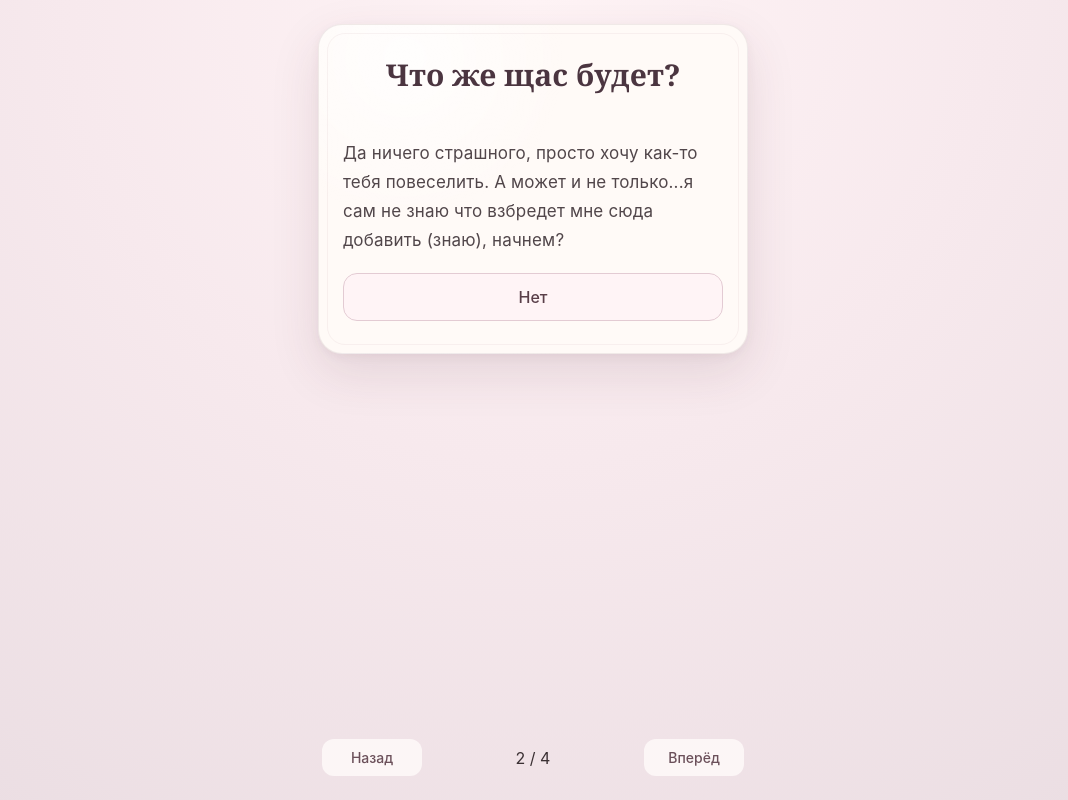
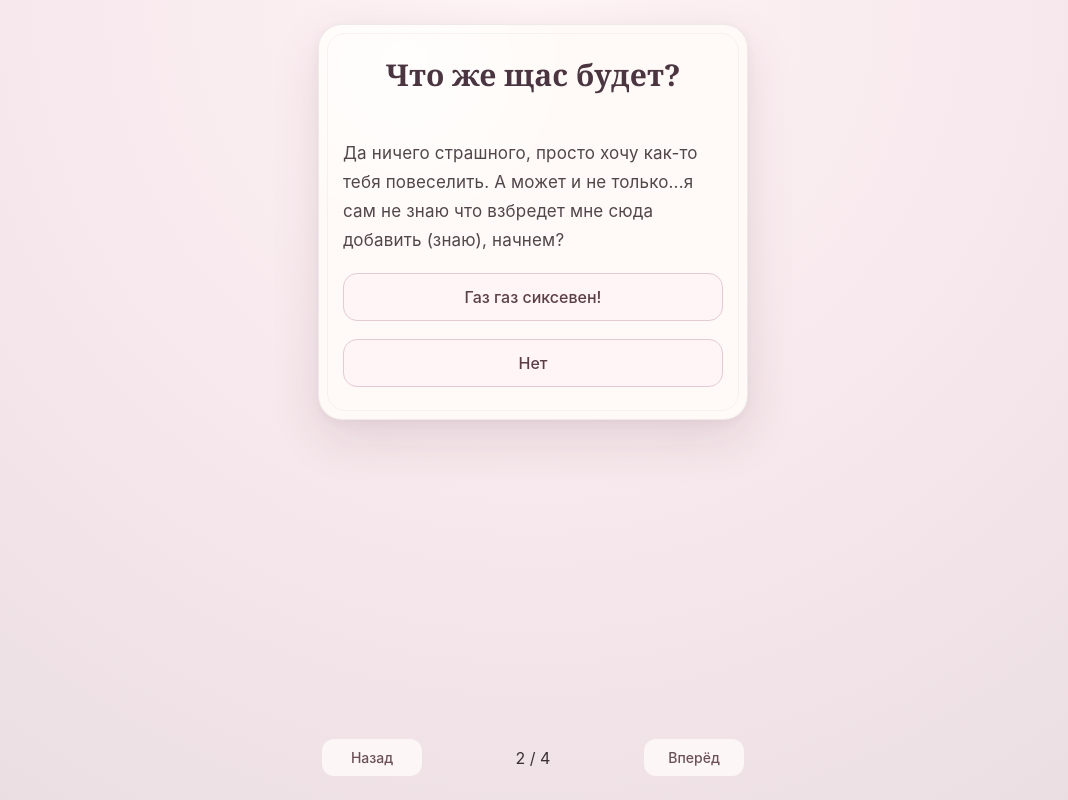
Before and after one commit to PazhiloyChelovek347/memes, a React (Vite) app: page / in a window 1280 px wide. Both pictures are taken after a click on the button "Вперёд". Shown: the whole page, without its empty margins (107-1175 px from the left). Built offline with nearby package versions, Linux system fonts and the light colour scheme.

Commit message:
conditions

```diff
--- a/src/components/page.jsx
+++ b/src/components/page.jsx
@@ -7,15 +7,8 @@ function Page({
   onAnswer,
   onButtonClick,
 }) {
+  const [tapCounts, setTapCounts] = useState({})
   const [messages, setMessages] = useState({})
-    const [tapCounts, setTapCounts] = useState({})
-
-    const handleButtonClick = (index, message) => {
-        setMessages((current) => ({
-            ...current,
-            [index]: message,
-        }))
-    }
 
   const handleTaskClick = (contentIndex, option, optionIndex) => {
     onAnswer(contentIndex, optionIndex)
@@ -109,9 +102,9 @@ function Page({
             return (
               <div key={index} className="interactive">
                 <button
+                  className={`button ${item.variant || 'neutral'} ${item.id && clickedButtons.includes(item.id) ? 'clicked' : ''
+                    }`}
                   onClick={() => {
-                                        handleButtonClick(index, item.message)
-
                     if (item.id) {
                       onButtonClick(item.id)
                     }
@@ -120,9 +113,11 @@ function Page({
                   {item.label}
                 </button>
 
-                                {messages[index] && (
+                {item.id &&
+                  clickedButtons.includes(item.id) &&
+                  item.message && (
                     <p className="button-message">
-                                        {messages[index]}
+                      {item.message}
                     </p>
                   )}
               </div>
--- a/src/content.js
+++ b/src/content.js
@@ -33,12 +33,24 @@ export const pages = [
 				value: 'Да ничего страшного, просто хочу как-то тебя повеселить. А может и не только...я сам не знаю что взбредет мне сюда добавить (знаю), начнем?',
 			},
 			{
+				id: 'sixseven-1',
+				type: 'button',
+				label: 'Газ газ сиксевен!',
+				message: 'Эээээ...не думал что будет так легко, свайпай вправо',
+			},
+			{
 				type: 'button',
 				id: 'no-1',
 				label: 'Нет',
 				message: '',
 			},
-
+			{
+				type: 'text',
+				value: 'Ну ладно... а если ещё раз спросить?',
+				visibleWhen: {
+					clicked: 'no-1',
+				},
+			},
 			{
 				type: 'button',
 				id: 'no-2',
@@ -48,18 +60,17 @@ export const pages = [
 					clicked: 'no-1',
 				},
 			},
-
 			{
 				type: 'text',
-                value: 'Ну ладно... а если ещё раз спросить?',
+				value: 'Ты точно уверена?',
 				visibleWhen: {
-                    clicked: 'no-1',
+					oneFrom: ['no-2', 'no-3'],
 				},
 			},
 			{
 				type: 'button',
 				id: 'no-3',
-                label: 'Нет, задолбал',
+				label: 'ДА, ТОЧНО НЕТ!',
 				message: '',
 				visibleWhen: {
 					all: ['no-1', 'no-2'],
--- a/src/index.css
+++ b/src/index.css
@@ -17,12 +17,10 @@ body {
     sans-serif;
 
   background:
-    radial-gradient(
-      circle at 50% 0%,
+    radial-gradient(circle at 50% 0%,
       #fff4f6 0%,
       #f7e9ed 45%,
-      #eadde2 100%
-    );
+      #eadde2 100%);
 
   color: #3a3033;
 }
@@ -32,6 +30,22 @@ input,
 textarea,
 select {
   font: inherit;
+}
+
+.button.positive {
+  /* пока просто отдельный класс */
+}
+
+.button.neutral {
+  /* обычная кнопка */
+}
+
+.button.negative {
+  /* отрицательная кнопка */
+}
+
+.button.clicked {
+    opacity: 0.55;
 }
 
 button {
@@ -65,11 +79,9 @@ button {
   padding: 32px 24px;
 
   background:
-    radial-gradient(
-      circle at 20% 10%,
+    radial-gradient(circle at 20% 10%,
       rgba(255, 255, 255, 0.8),
-      transparent 35%
-    ),
+      transparent 35%),
     #fffaf7;
 
   border: 1px solid rgba(110, 80, 90, 0.1);
```
Also changed, not shown: src/content copy.js (indentation only). Lines whose indentation alone changed are shown as unchanged.
